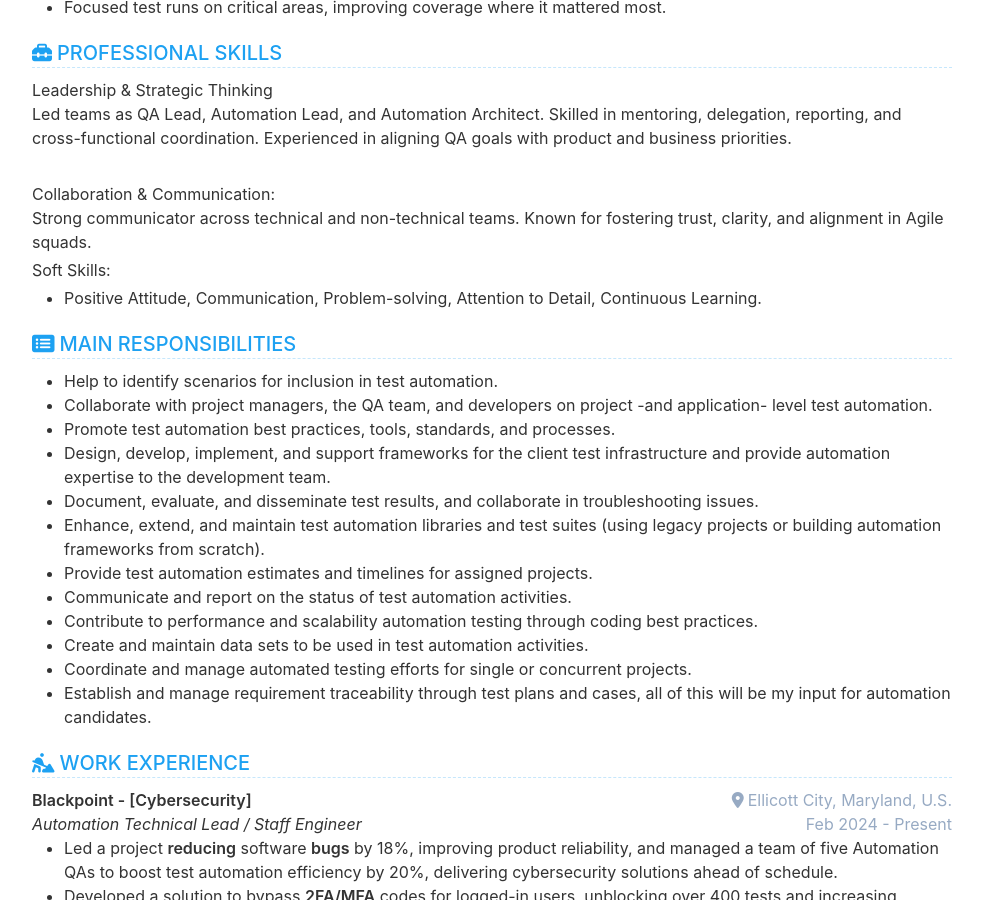
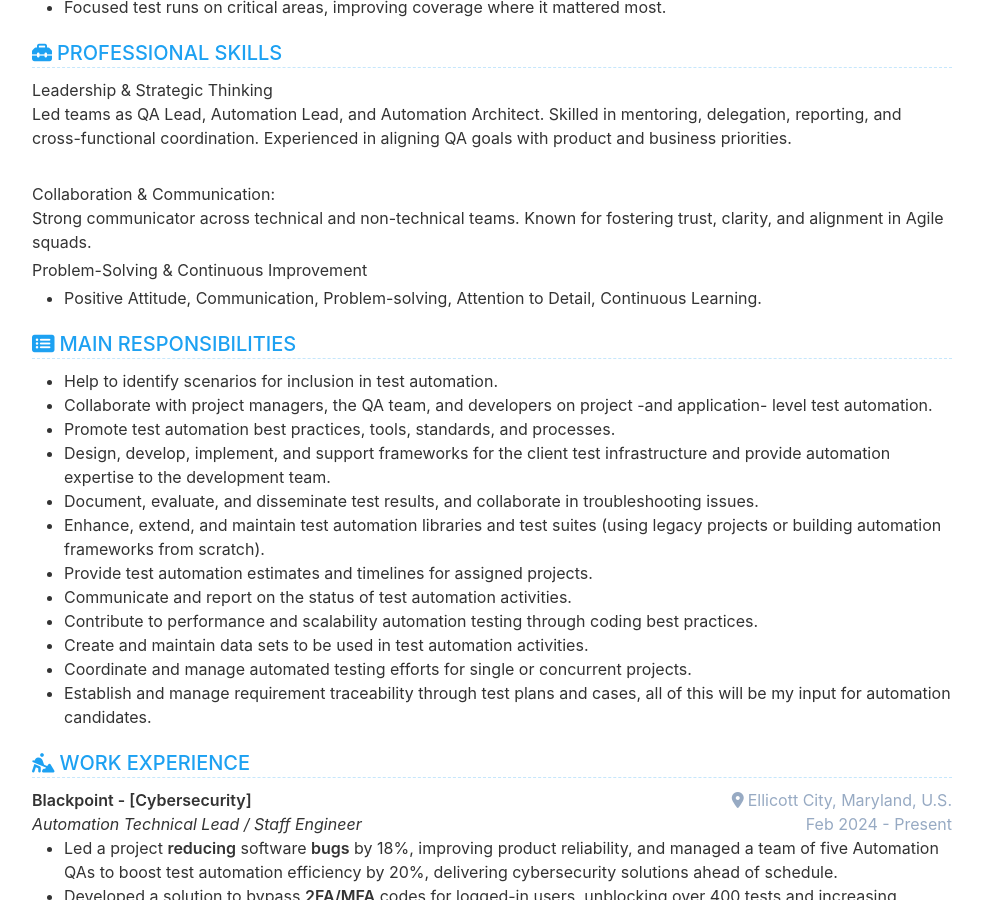
Before and after one commit to cvera08/full-resume, a Jekyll site: the page built from index.html, in a window 1280 px wide and 900 px high, scrolled down 1293 px. Shown: the whole window, without its empty margins (148-1131 px from the left). Built offline with Jekyll 4.4.1, drawn with Linux system fonts in a browser that asks for light colours.

Commit message:
feat: professional skills change - title third paragraph

```diff
--- a/_data/data.yml
+++ b/_data/data.yml
@@ -92,7 +92,7 @@ skill:
     Collaboration & Communication:
     Strong communicator across technical and non-technical teams. Known for fostering trust, clarity, and alignment in Agile squads.
 
-    Soft Skills:
+    Problem-Solving & Continuous Improvement
     - Positive Attitude, Communication, Problem-solving, Attention to Detail, Continuous Learning.
 
 
```
